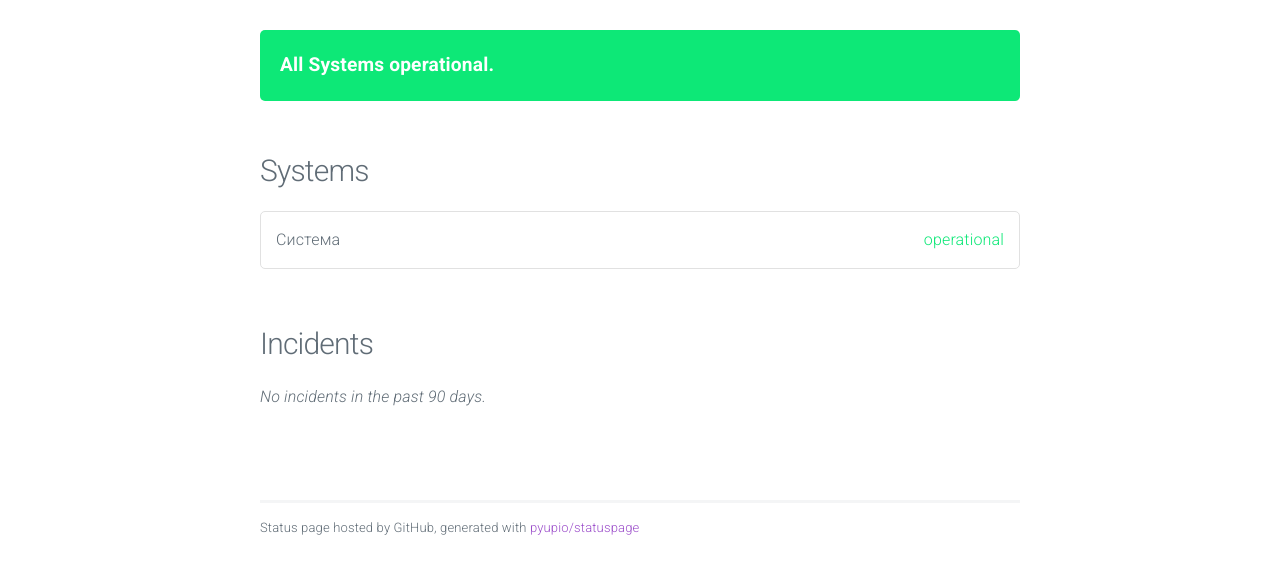
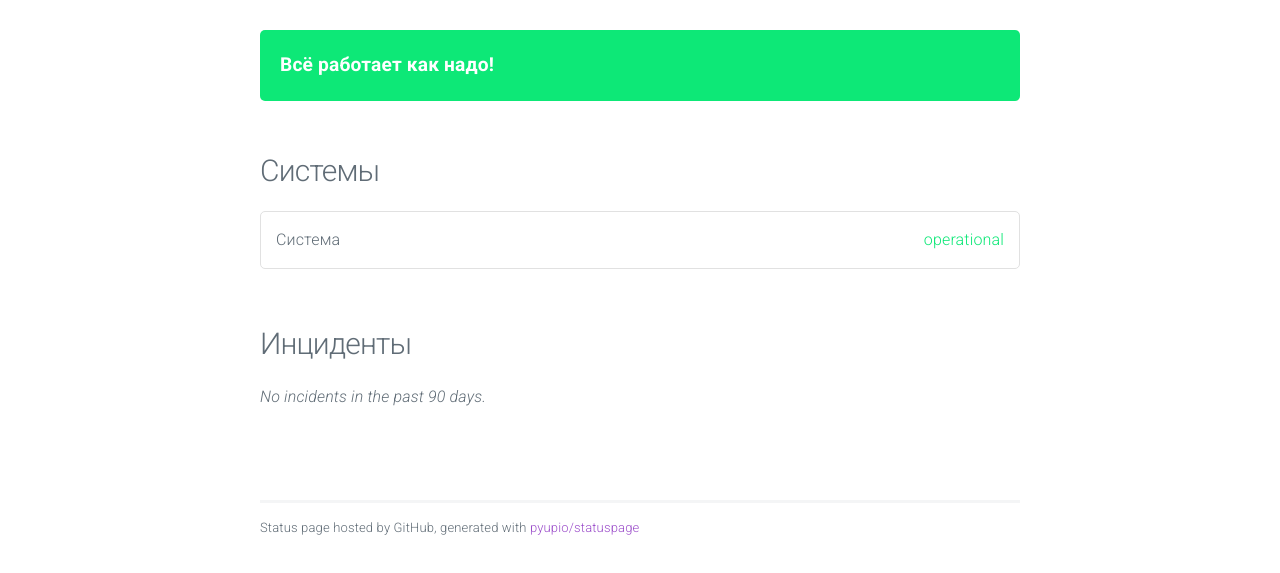
Before and after one commit to iabdulin/honeymoney_status_page, a plain HTML site: page index.html in a window 1280 px wide. Shown: the part 55-628 px from the top of the page. Drawn offline with nearby package versions, Linux system fonts and the light colour scheme.

Commit message:
update index

```diff
--- a/index.html
+++ b/index.html
@@ -3,7 +3,7 @@
 	<head>
 		<meta charset="utf-8">
 		<meta name="robots" content="index, follow">
-		<title>Status</title>
+		<title>ХаниМани Статус</title>
 		<link rel="stylesheet" href="https://fonts.googleapis.com/css?family=Roboto:300,300italic,700,700italic">
 		<link rel="stylesheet" href="https://cdnjs.cloudflare.com/ajax/libs/normalize/3.0.3/normalize.css">
 		<link rel="stylesheet" href="milligram.min.css">
@@ -32,11 +32,11 @@
 			<section class="container" id="main">
 
 					<div class="panel operational">
-						All Systems operational.
+						Всё работает как надо!
 					</div>
 
 
-				<h4>Systems</h4>
+				<h4>Системы</h4>
 				<ul class="systems">
 
 					<li>
@@ -45,7 +45,7 @@
 
 				</ul>
 
-				<h4>Incidents</h4>
+				<h4>Инциденты</h4>
 
 					<em>No incidents in the past 90 days.</em>
 
```
